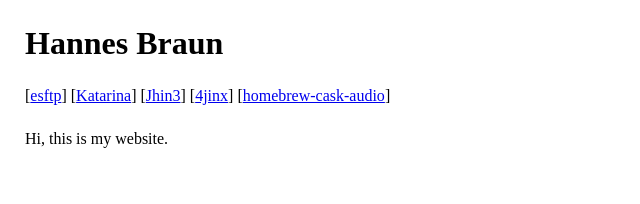
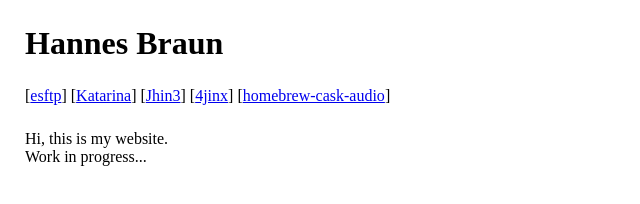
Before and after one commit to hannesbraun/hannesbraun.github.io, a plain HTML site: page index.html in a window 1280 px wide. Shown: the whole page, without its empty margins (0-640 px from the left). Drawn offline with Linux system fonts and the light colour scheme.

Commit message:
Add work in progress

```diff
--- a/index.html
+++ b/index.html
@@ -27,6 +27,8 @@
 
    <section>
       Hi, this is my website.
+      <br>
+      Work in progress...
    </section>
 </body>
 </html>
```
